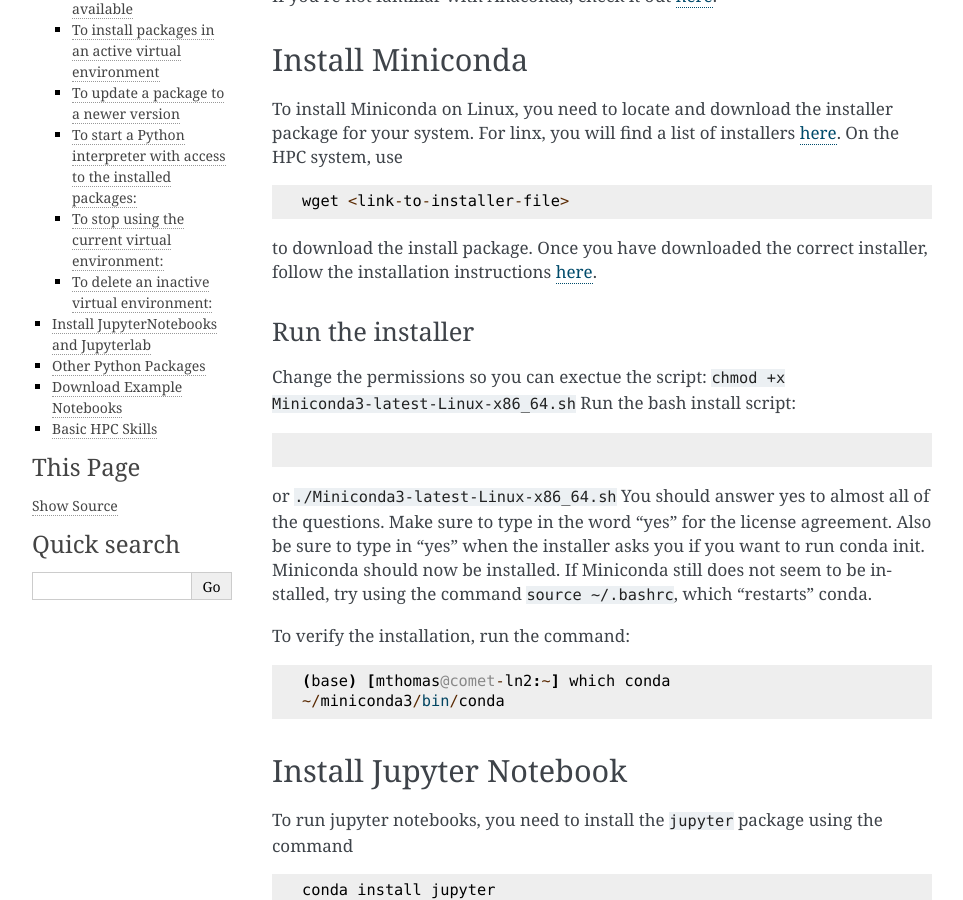
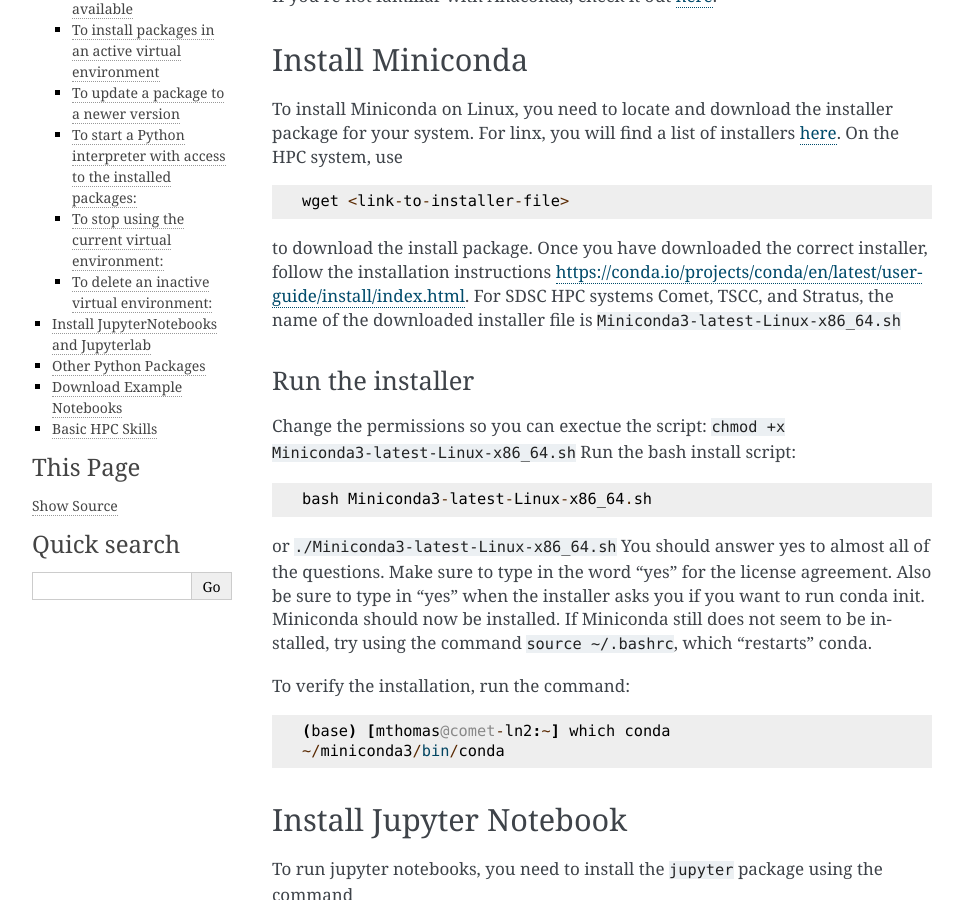
Before and after one commit to sdsc-hpc-training-org/notebooks-101, a Sphinx documentation site: the page built from Docs/source/prerequisites.md, in a window 1280 px wide and 900 px high, scrolled down 369 px. Shown: the whole window, without its empty margins (148-1111 px from the left). Built offline with Sphinx 7.4.7, drawn with Linux system fonts in a browser that asks for light colours.

Commit message:
Update prerequisites.md

````diff
--- a/Docs/source/prerequisites.md
+++ b/Docs/source/prerequisites.md
@@ -12,12 +12,13 @@
 wget <link-to-installer-file>
 ```
 to download the install package.
-Once you have downloaded the correct installer, follow the installation instructions [here](https://conda.io/projects/conda/en/latest/user-guide/install/index.html).
+Once you have downloaded the correct installer, follow the installation instructions [https://conda.io/projects/conda/en/latest/user-guide/install/index.html](https://conda.io/projects/conda/en/latest/user-guide/install/index.html). For SDSC HPC systems Comet, TSCC, and Stratus, the name of the downloaded installer file is `Miniconda3-latest-Linux-x86_64.sh`
 
 ### Run the installer
 Change the permissions so you can exectue the script: `chmod +x Miniconda3-latest-Linux-x86_64.sh`
 Run the bash install script:
-```bash Miniconda3-latest-Linux-x86_64.sh
+```
+bash Miniconda3-latest-Linux-x86_64.sh
 ```
 or `./Miniconda3-latest-Linux-x86_64.sh`
 You should answer yes to almost all of the questions. Make sure to type in the word "yes" for the license agreement.
@@ -29,7 +30,6 @@
 (base) [mthomas@comet-ln2:~] which conda
 ~/miniconda3/bin/conda
 ```
-
 
 ## Install Jupyter Notebook
 To run jupyter notebooks,  you need to install the `jupyter` package using the command
````
